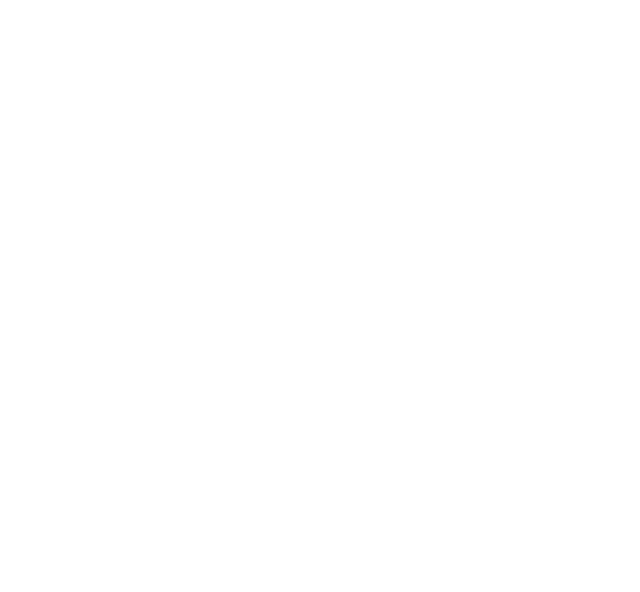
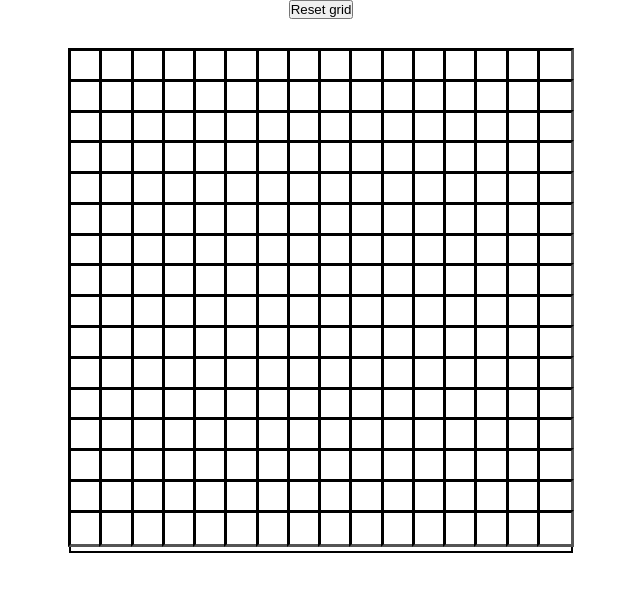
Before and after one commit to adorne/paint-grid, a plain HTML site: page index.html in a window 1280 px wide. Shown: the whole page, without its empty margins (319-959 px from the left). Drawn offline with nearby package versions, Linux system fonts and the light colour scheme.

Commit message:
Main functionality.

```diff
--- a/index.html
+++ b/index.html
@@ -9,6 +9,7 @@
   </head>
   <body>
 
+    <button type="button" name="button" onclick="colorReset()">Reset grid</button>
     <div class="container">
 
     </div>
--- a/script.js
+++ b/script.js
@@ -0,0 +1,40 @@
+var nDivs = 256;
+
+$(document).ready(function() {
+  var containerHeight = 500; // высота контейнера
+  var containerWidth = containerHeight; // ширина контейнера
+  $('.container').height(containerHeight);
+  $('.container').width(containerWidth);
+
+  console.log(".container height is " + containerHeight);
+  console.log(".container width is " + containerWidth);
+
+  var nRowDivs = Math.sqrt(nDivs); // количество строк квадратов
+
+  var innerDivWidth = containerWidth / nRowDivs; // ширина квадратов
+  var innerDivHeight = innerDivWidth; // высота квадратов
+
+  for (var rows = 1; rows <= nRowDivs; rows++) {
+    for (var i = 1; i <= nRowDivs; i++) {
+      $('.container').append('<div class="innerDiv"></div>');
+      $('.innerDiv').css("height", innerDivHeight + "px");
+      $('.innerDiv').css("width", innerDivWidth + "px");
+    } // располагаем ячейки по i штук в ряд
+
+    $('.container').append('</br>'); // добавляем перенос после каждой строки
+  };
+
+  var innerDivColor = "white"; // начальный цвет ячейки
+  var innerDivColorNew = "black"; // новый цвет ячейки при наведении
+  //$('.innerDiv').css("background-color", innerDivColor);
+
+  $('.innerDiv').hover(function() {
+      $(this).css("background-color", innerDivColorNew);
+    }
+  );
+
+  $('button').click(function() {
+    $('.container > div').css("background-color", innerDivColor);
+  });
+
+})
--- a/style.css
+++ b/style.css
@@ -0,0 +1,35 @@
+* {
+  margin: 0;
+  padding: 0;
+}
+
+html {
+  width: 100%;
+  height: 100%;
+}
+
+body {
+  width: 100%;
+  height: 100%;
+}
+
+.container {
+  margin: 30px auto;
+  border: 2px solid black;
+}
+
+.innerDiv {
+  margin-bottom: -0.28em;
+  /*border: 1px solid magenta;*/
+  /*box-sizing: border-box;*/
+  display: inline-block;
+  outline-style: inset;
+  /*outline-color: #AAAAFF;*/
+  background-color: white;
+}
+
+button {
+  width: auto;
+  margin: auto;
+  display: block;
+}
```
